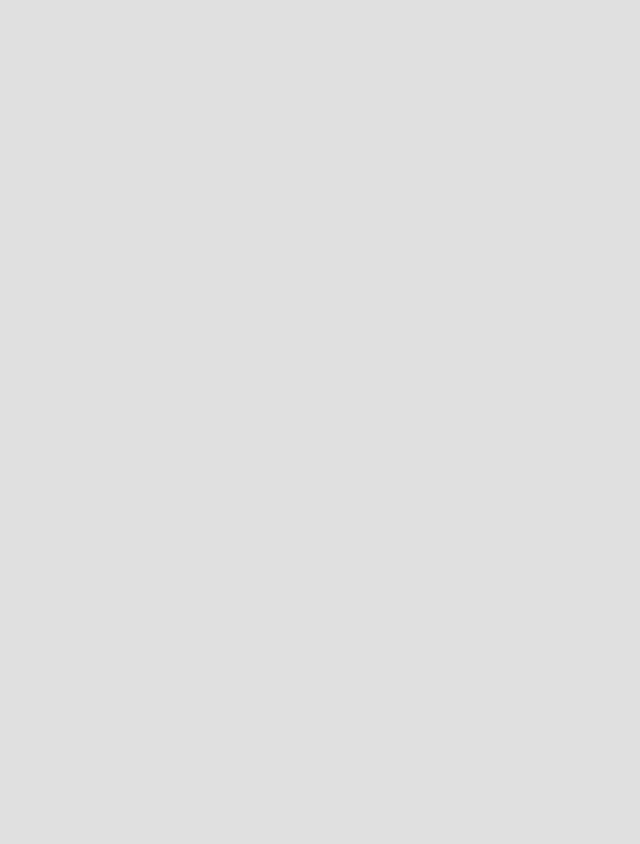
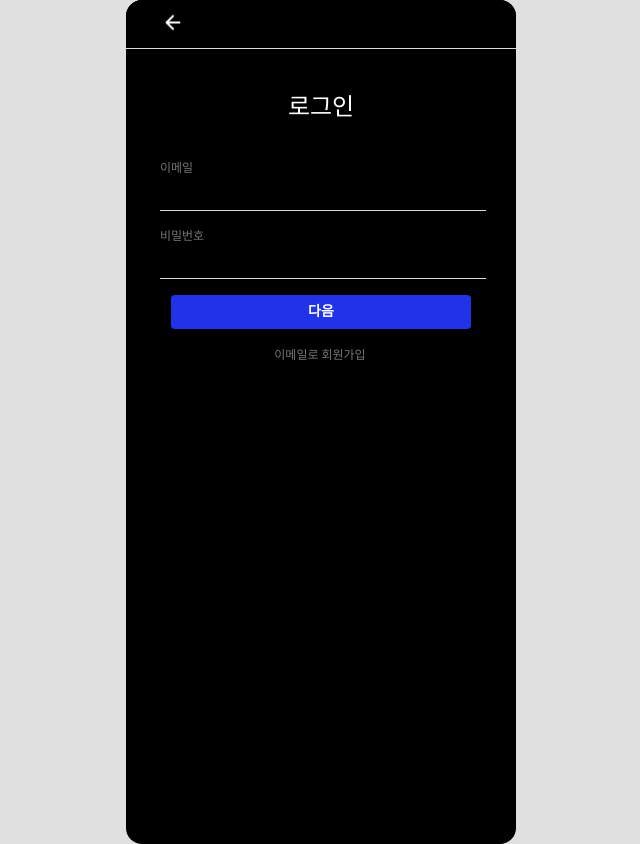
Before and after one commit to FRONTENDSCHOOL7/final-15-mufi, a React (Create React App) app in the folder mufi/: page /login in a window 1280 px wide. Before the commit this address had no page. Shown: the whole page, without its empty margins (319-959 px from the left). Before the commit the page ends 800 px from the top, so only its background shows below. Built offline with nearby package versions, Linux system fonts and the light colour scheme; the HTML template or start-up script is replaced by a standard one; a web font is replaced by a local one.

Commit message:
✨ feat: 로그인 페이지 화면 구현

```diff
--- a/mufi/src/components/GoBackHeaderStyle.jsx
+++ b/mufi/src/components/GoBackHeaderStyle.jsx
@@ -18,6 +18,7 @@ export const HeaderBtn = styled.button`
 
   position: absolute;
   top: 50%;
+  left: 20px;
   transform: translateY(-50%);
   padding-left: 16px;
 `;
--- a/mufi/src/pages/login/Login.jsx
+++ b/mufi/src/pages/login/Login.jsx
@@ -1,5 +1,72 @@
-import React from 'react';
+import React, { useState } from 'react';
+import Header from '../../components/GoBackHeader';
+import Input from '../../components/Input';
+import {
+  Layout,
+  Title,
+  InputGroup,
+  Label,
+  LoginButton,
+  ErrorMessage,
+  EmailJoin,
+} from './LoginStyle';
 
-export default function Login() {
-  return <div>Login</div>;
-}
+const Login = () => {
+  const [username, setUsername] = useState('');
+  const [password, setPassword] = useState('');
+  const [showError, setShowError] = useState(false);
+
+  const handleSubmit = (e) => {
+    e.preventDefault();
+    console.log('Username:', username);
+    console.log('Password:', password);
+
+    if (username === '' || password === '') {
+      setShowError(true);
+    } else {
+      setShowError(false);
+    }
+  };
+
+  return (
+    <Layout>
+      <Header/>
+      <Title>로그인</Title>
+      <form onSubmit={handleSubmit}>
+        <InputGroup>
+          <Label htmlFor="username">이메일</Label>
+          <Input
+            id="username"
+            type="text"
+            value={username}
+            onChange={(e) => setUsername(e.target.value)}
+            required
+          />
+        </InputGroup>
+        <InputGroup>
+          <Label htmlFor="password">비밀번호</Label>
+          <Input
+            id="password"
+            type="password"
+            value={password}
+            onChange={(e) => setPassword(e.target.value)}
+            required
+          />
+        </InputGroup>
+        {showError && (
+          <InputGroup>
+            <ErrorMessage>
+              *이메일 또는 비밀번호가 일치하지 않습니다.
+            </ErrorMessage>
+          </InputGroup>
+        )}
+        <LoginButton type="submit">다음</LoginButton>
+        <InputGroup>
+          <EmailJoin>이메일로 회원가입</EmailJoin>
+        </InputGroup>
+      </form>
+    </Layout>
+  );
+};
+
+export default Login;
--- /dev/null
+++ b/mufi/src/pages/login/LoginStyle.jsx
@@ -0,0 +1,74 @@
+import styled from 'styled-components';
+
+export const Layout = styled.div`
+  position: relative;
+  text-align: center;
+  width: 390px;
+  height: 844px;
+  background-color: #000;
+  margin: auto;
+  overflow: hidden;
+  border-radius: 16px;
+`;
+
+export const Title = styled.h2`
+  font-size: 24px;
+  color: #fff;
+  margin: 0 auto 12px;
+  margin-bottom: 40px;
+`;
+
+export const InputGroup = styled.div`
+
+  width: 100%;
+  max-width: 300px;
+  text-align: left;
+    margin-left: 34px;
+`;
+
+
+export const Input = styled.div`
+  margin-top: -10px;
+  font-size: 12px;
+  color: #eb5757;
+  margin-left: 10px;
+`;
+
+export const Label = styled.label`
+  margin-bottom: 15px;
+  font-size: 12px;
+  color: #767676;
+  text-align: left;
+`;
+
+
+export const ErrorMessage = styled.div`
+  font-size: 12px;
+  color: #eb5757;
+  margin-bottom: 30px;
+`;
+
+export const LoginButton = styled.button`
+  width: 100%;
+  max-width: 300px;
+  padding: 10px;
+  background-color: #2033E7;
+  color: #fff;
+  border: none;
+  border-radius: 4px;
+  cursor: pointer;
+  font-size: 14px;
+  transition: background-color 0.3s;
+
+  &:hover {
+    background-color: #0056b3;
+  }
+`;
+
+export const EmailJoin = styled(Input)`
+ font-size: 12px;
+  color: #767676;
+  margin-top: 20px;
+  width: 100%;
+  text-align: center;
+`
--- a/mufi/src/router/Router.jsx
+++ b/mufi/src/router/Router.jsx
@@ -1,13 +1,17 @@
 import React from 'react';
 import { Route, Routes } from 'react-router-dom';
 import Landing from "../pages/landing/Landing";
-import Splash from "../pages/splash/Splash";
+ import Splash from "../pages/splash/Splash";
+import Login from "../pages/login/Login";
 
 export default function Router() {
   return (
     <Routes>
       <Route path='/splash' element={<Splash />} />
       <Route path='/' element={<Landing />} />
+     <Route path="/login" element={<Login />} />
+
+
     </Routes>
   );
 }
```
